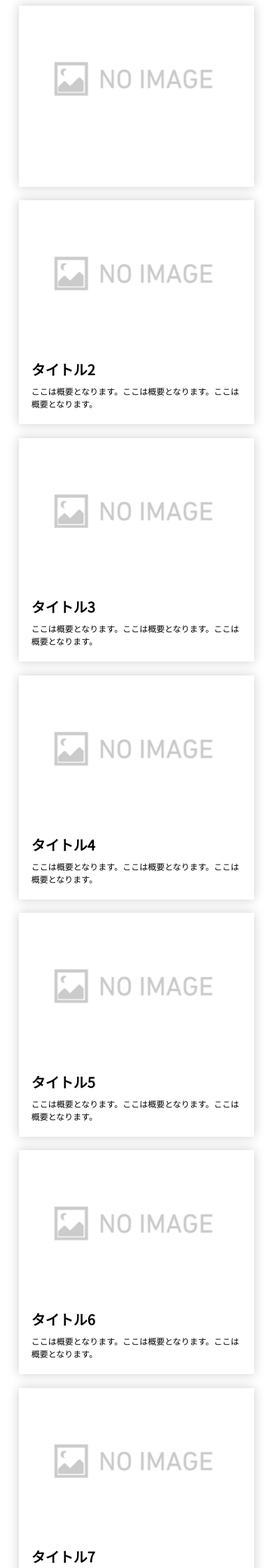
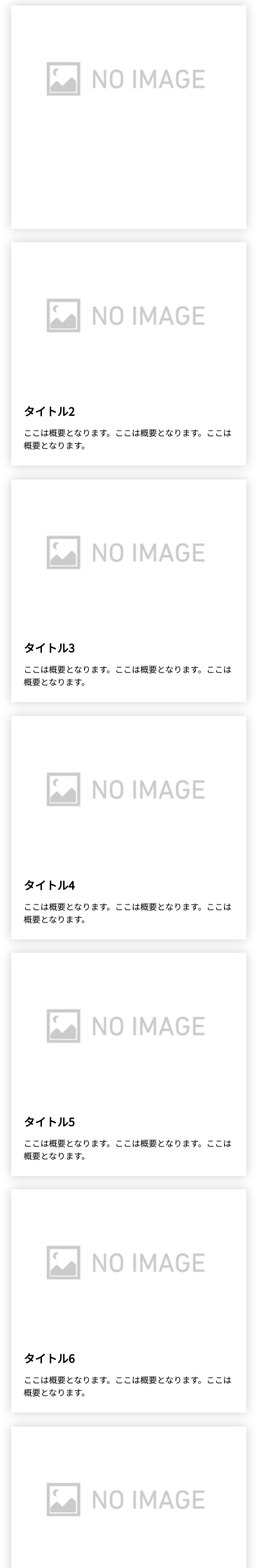
Before and after one commit to sakusaku3939/Portfolio, a PHP site: page /php/posts_list.php in a window 390 px wide. Shown: the top 2240 px of the page at 70% size. Run offline with PHP 8.4, Linux system fonts and the light colour scheme; data that the repository does not hold is empty.

Commit message:
フォントサイズ変更

```diff
--- a/css/posts_list.css
+++ b/css/posts_list.css
@@ -35,6 +35,7 @@ body::-webkit-scrollbar {
     font-family: 'Noto Sans JP', sans-serif;
     width: 100%;
     height: auto;
+    min-height: 110px;
     padding: 20px 18px;
     background: #ffffff;
     box-sizing: border-box;
@@ -45,14 +46,22 @@ body::-webkit-scrollbar {
 }
 
 .card_titletext {
-    font-size: 20px;
+    font-size: 16px;
     font-weight: bold;
-    line-height: 125%;
+    line-height: 150%;
+    display: -webkit-box;
+    -webkit-line-clamp: 1;
+    -webkit-box-orient: vertical;
+    overflow: hidden;
 }
 
 .card_overviewtext {
     font-size: 12px;
     line-height: 150%;
+    display: -webkit-box;
+    -webkit-line-clamp: 2;
+    -webkit-box-orient: vertical;
+    overflow: hidden;
 }
 
 /*--------------------------------------------*/
@@ -63,12 +72,9 @@ body::-webkit-scrollbar {
 }
 
 @media screen and (max-width: 650px) {
-    body {
-        text-align: center;
-    }
     .card {
         text-align: left;
         width: 90%;
-        margin: 0 0 4vw;
+        margin: 0 1vw 4vw 2vw;
     }
 }
```
